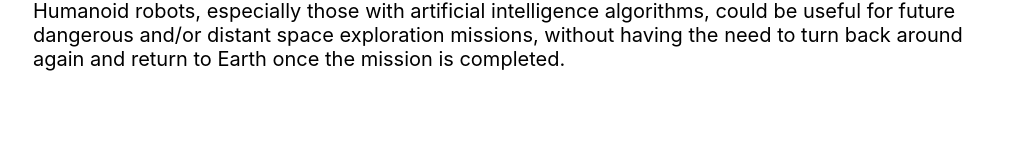
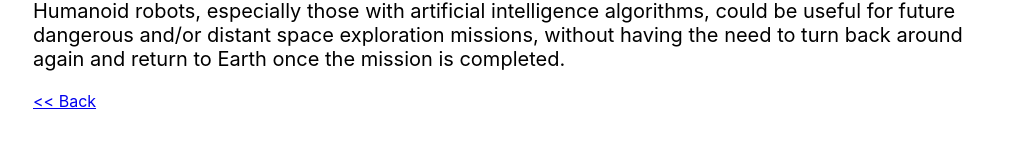
Before and after one commit to tsbmediaventure/demo_blog, a React (Create React App) app: page /article in a window 1280 px wide. Shown: the part 1652-1796 px from the top of the page, without its empty margins (127-1151 px from the left). Before the commit the page ends 1763 px from the top, so only its background shows below. Built offline with nearby package versions, Linux system fonts and the light colour scheme.

Commit message:
add back button in blog page

```diff
--- a/src/view/Demo_Blog/Article.tsx
+++ b/src/view/Demo_Blog/Article.tsx
@@ -1,6 +1,7 @@
 import React, { useEffect, useState } from 'react';
 import Header from './Header';
 import style from './article.module.scss';
+import { Link } from 'react-router-dom';
 import topImg from '../../assets/blog/Story/Humanoid.jpg';
 import smallImg from '../../assets/blog/Story/Roboto.png';
 
@@ -83,7 +84,6 @@ const Article = () => {
             dangerous and/or distant space exploration missions, without having the need to turn back around again and
             return to Earth once the mission is completed.
           </p>
-
           {paid && (
             <>
               <p className={style['paragraph']}>
@@ -100,7 +100,9 @@ const Article = () => {
               </p>
             </>
           )}
-          {/* TODO: add premium content */}
+          <Link to="/">
+            <p onClick={() => window.scrollTo(0, 0)}>&lt;&lt; Back</p>
+          </Link>
           <div
             style={{
               display: 'flex',
```
